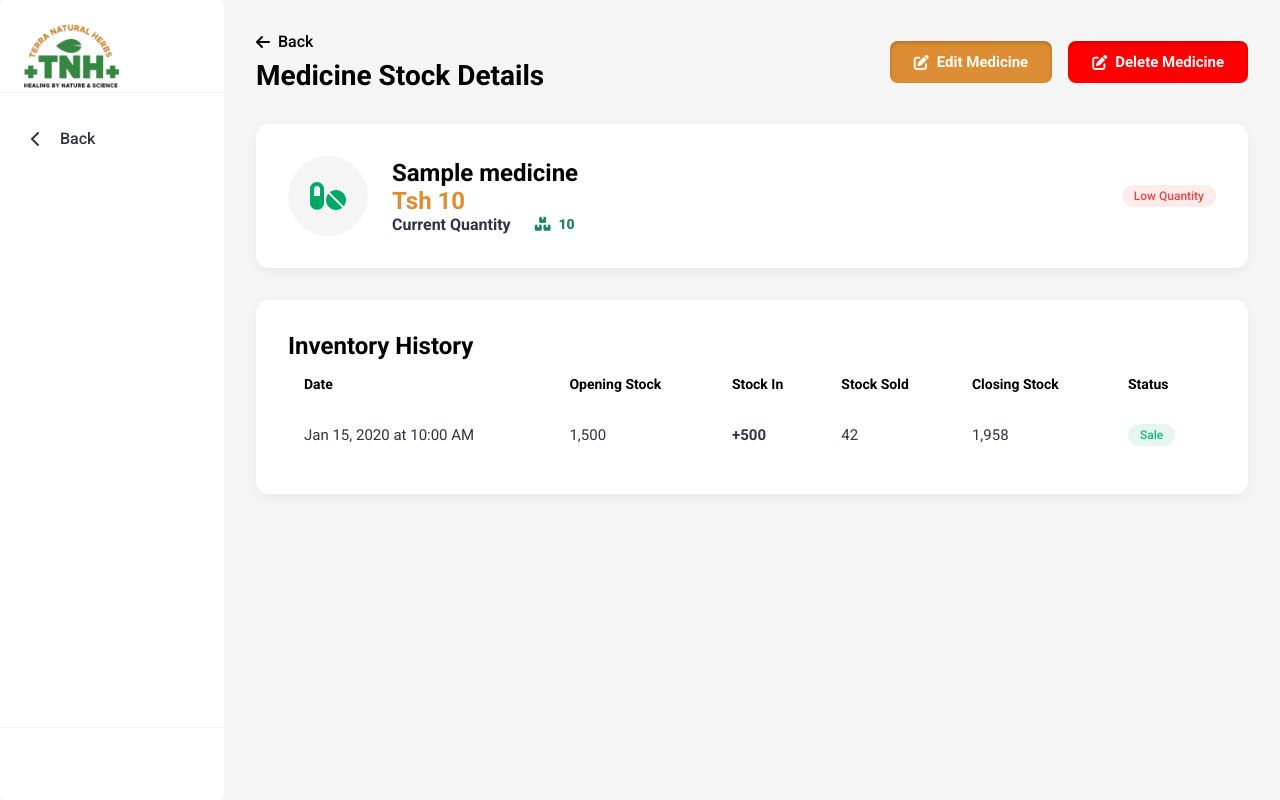
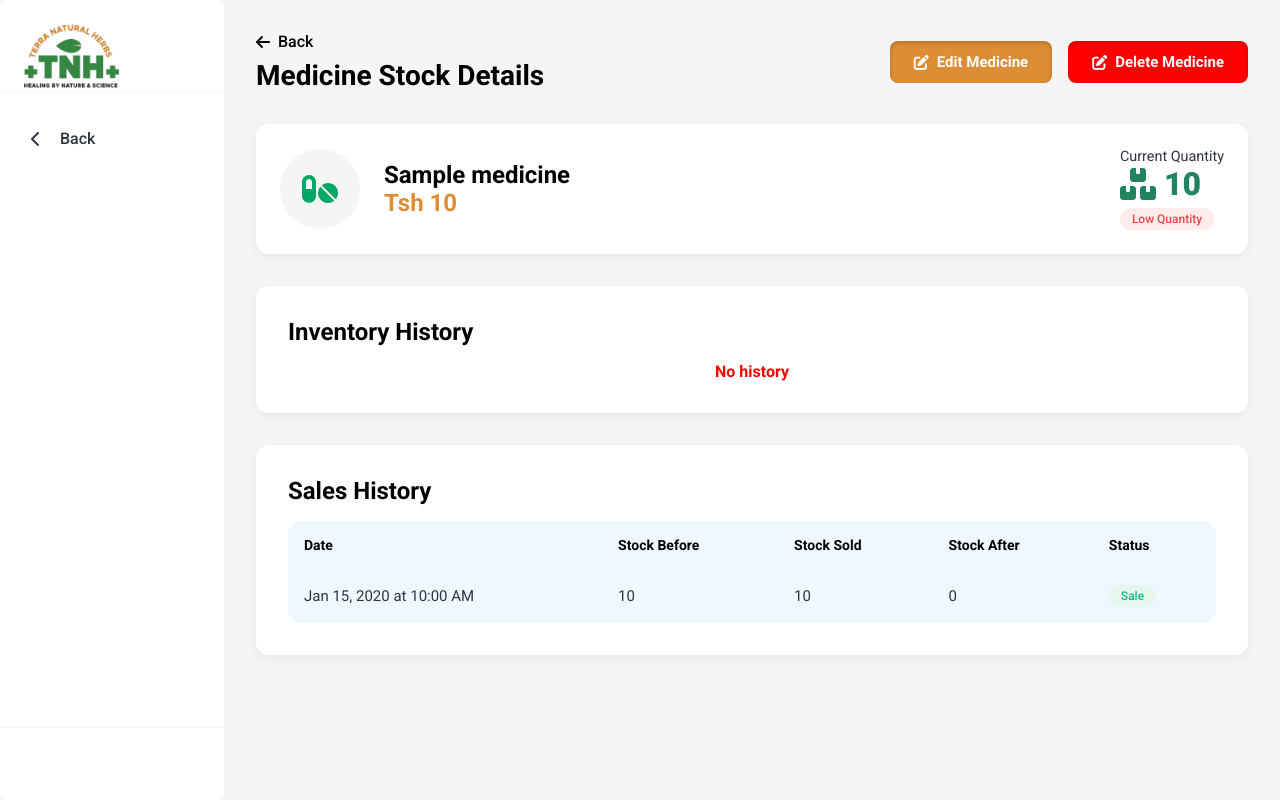
Before and after one commit to KevinKagwima/terra, a Flask app: page /inventory/1/history in a window 1280 px wide. Run offline with Flask 3, Linux system fonts and the light colour scheme; tables that the repository leaves empty hold one stand-in row (values such as "Sample post"); parts of the project's set-up code (start-up, migrations or seed data) failed here and were passed over.

Commit message:
updated files

```diff
--- a/Admin/routes.py
+++ b/Admin/routes.py
@@ -129,6 +129,9 @@ def populate_inventory(branch_id):
           )
           db.session.add(new_inventory)
           db.session.commit()
+
+          record_opening_stock(new_inventory.id, new_inventory.quantity, "Opening Stock", new_inventory.quantity)
+
   except Exception as e:
     db.session.rollback()
     print(f"{str(e)}")
@@ -318,7 +321,7 @@ def add_medicine():
       db.session.add(new_inventory)
       db.session.commit()
 
-      record_opening_stock(new_inventory.id, new_inventory.quantity, "Opening Stock")
+      record_opening_stock(new_inventory.id, form.quantity.data, "Opening Stock", new_inventory.quantity)
 
       NotificationService.create_new_medicine_notification(
         new_medicine.id,
@@ -349,7 +352,7 @@ def add_medicine():
     timeout=600
   )
 
-def record_opening_stock(inventory_id, stock_number, stock_status):
+def record_opening_stock(inventory_id, stock_number, stock_status, current_stock):
   inventory_history = InventoryHistory(
     inventory_id = inventory_id,
     stock_added = stock_number,
@@ -357,6 +360,10 @@ def record_opening_stock(inventory_id, stock_number, stock_status):
     stock_status = stock_status
   )
   db.session.add(inventory_history)
+  if inventory_history.stock_status == "Sale":
+    inventory_history.stock_before = current_stock + 1
+  else:
+    inventory_history.stock_before = current_stock - stock_number
   db.session.commit()
 
 @admin.route("/edit/medicine/<int:inventory_id>", methods=["POST", "GET"])
@@ -379,7 +386,7 @@ def edit_medicine(inventory_id):
       inventory.inventory.price = form.price.data
       if form.quantity.data:
         inventory.quantity = inventory.quantity + form.quantity.data
-        record_opening_stock(inventory.id, form.quantity.data, "Refill")
+        record_opening_stock(inventory.id, form.quantity.data, "Refill", inventory.quantity)
       db.session.commit()
 
       flash("Medicine updated successfully", "success")
@@ -415,7 +422,8 @@ def inventory_history(inventory_id):
 
   context = {
     "inventory": inventory,
-    "history": InventoryHistory.query.filter_by(inventory_id=inventory.id).all()
+    "history": InventoryHistory.query.filter(InventoryHistory.inventory_id==inventory.id, InventoryHistory.stock_status != "Sale").all(),
+    "sale_history": InventoryHistory.query.filter_by(inventory_id=inventory.id, stock_status="Sale").all()
   }
 
   return CachedResponse(
@@ -1196,6 +1204,7 @@ def record_transaction(prescription_id, diagnosis_id):
     if inventory:
       inventory.quantity = inventory.quantity - 1
       db.session.commit()
+
   new_payment = Payment(
     amount = prescription.total,
     is_completed = True,
@@ -1207,11 +1216,15 @@ def record_transaction(prescription_id, diagnosis_id):
   )
   db.session.add(new_payment)
   db.session.commit()
+
+  record_opening_stock(inventory.id, 1, "Sale", inventory.quantity)
+
   NotificationService.create_payment_notification(
     new_payment.id,
     new_payment.amount,
     f"{new_payment.patient_payment.first_name} {new_payment.patient_payment.last_name}"
   )
+
   if inventory.quantity < 10:
     NotificationService.create_low_inventory_notification(
       inventory.inventory.name,
--- a/Models/medicine.py
+++ b/Models/medicine.py
@@ -25,6 +25,7 @@ class InventoryHistory(BaseModel, db.Model):
   __tablename__ = "inventory_history"
   inventory_id = db.Column(db.Integer, db.ForeignKey('inventory.id'))
   stock_added = db.Column(db.Integer(), default=0)
+  stock_before = db.Column(db.Integer())
   stock_status = db.Column(db.String(20))
   date_updated = db.Column(db.DateTime())
 
--- a/import.py
+++ b/import.py
@@ -1,9 +1,9 @@
 from flask import Flask
 from flask_bcrypt import Bcrypt
-from Models.base_model import db
+from Models.base_model import db,  get_local_time
 from Models.users import Patients
 from Models.diseases import Disease
-from Models.medicine import Medicine, Inventory
+from Models.medicine import Medicine, InventoryHistory, Inventory
 from Models.users import Staff, Role
 from config import Config
 import csv
--- a/static/css/appointment.css
+++ b/static/css/appointment.css
@@ -1,3 +1,7 @@
+.container {
+  padding-bottom: 2rem;
+}
+
 .page-title {
   display: grid;
   width: 100%;
--- a/static/css/inventory-history.css
+++ b/static/css/inventory-history.css
@@ -68,7 +68,7 @@
 .overview-card {
   background: white;
   border-radius: var(--radius-m);
-  padding: 2rem;
+  padding: 1.5rem;
   box-shadow: var(--box-shadow);
   display: flex;
   gap: 1.5rem;
@@ -88,9 +88,8 @@
 }
 
 .card-content {
-  display: flex;
-  flex-wrap: wrap;
-  justify-content: space-between;
+  display: grid;
+  grid-template-columns: 1fr auto;
   align-items: center;
   gap: 0.5rem;
   width: 100%;
@@ -100,6 +99,10 @@
   font-size: 1.5rem;
 }
 
+.main-stats {
+  width: max-content;
+}
+
 #price {
   font-size: 1.5rem;
   font-weight: 700;
@@ -107,8 +110,8 @@
 }
 
 .medicine-meta {
-  display: flex;
-  gap: 1.5rem;
+  display: grid;
+  margin-bottom: 0.3rem;
 }
 
 .meta-item {
@@ -117,7 +120,12 @@
   gap: 0.5rem;
   color: var(--light-green);
   font-weight: 900;
-  font-size: 0.875rem;
+  font-size: 2rem;
+}
+
+.medicine-meta h4 {
+  font-weight: 400;
+  font-size: 0.9rem;
 }
 
 /* Table Section */
@@ -150,6 +158,9 @@
 table {
   width: 100%;
   border-collapse: collapse;
+  background-color: aliceblue;
+  border-radius: var(--radius-m);
+  margin-top: 1rem;
 }
 
 th {
--- a/templates/Main/home.html
+++ b/templates/Main/home.html
@@ -925,7 +925,8 @@ current_user.staff_role.name == "Accountant" %}
           <span class="status-badge completed">Paid</span>
           {% elif prescription.appointment_prescription.is_active %}
           <span class="status-badge pending">Appointment Ongoing</span>
-          {% elif (current_user.staff_role.name == "Admin" or current_user.staff_role.name == "Accountant") and
+          {% elif (current_user.staff_role.name == "SuperAdmin" or current_user.staff_role.name == "Admin" or
+          current_user.staff_role.name == "Accountant") and
           prescription.is_paid == False %}
           <button id="pay-btn" class="btn btn-outline" data-id="{{ prescription.unique_id }}">
             <i class="fas fa-wallet"></i>
--- a/templates/Main/inventory-history.html
+++ b/templates/Main/inventory-history.html
@@ -50,8 +50,10 @@ Inventory History {{ inventory.inventory.name }}
       </div>
       <div class="card-content">
         <div class="card-info-stats">
-          <h3>{{ inventory.inventory.name }}</h3>
+          <h3 title="{{ inventory.inventory.name }}">{{ inventory.inventory.name }}</h3>
           <span id="price">{{ "Tsh {:,}".format(inventory.inventory.price) }}</span>
+        </div>
+        <div class="card-info-stats main-stats">
           <div class="medicine-meta">
             <h4>Current Quantity</h4>
             <span class="meta-item">
@@ -59,12 +61,12 @@ Inventory History {{ inventory.inventory.name }}
               {{ "{:,}".format(inventory.quantity) }}
             </span>
           </div>
+          {% if inventory.quantity > 10 %}
+          <span class="status-badge completed">Good Quantity</span>
+          {% else %}
+          <span class="status-badge cancelled">Low Quantity</span>
+          {% endif %}
         </div>
-        {% if inventory.quantity > 10 %}
-        <span class="status-badge completed">Good Quantity</span>
-        {% else %}
-        <span class="status-badge cancelled">Low Quantity</span>
-        {% endif %}
       </div>
     </div>
   </div>
@@ -79,30 +81,86 @@ Inventory History {{ inventory.inventory.name }}
         </button>
       </div> -->
     </div>
-
     <div class="table-container">
       {% if history %}
       <table>
         <thead>
           <tr>
             <th>Date</th>
-            <th>Opening Stock</th>
+            <th>Stock Before</th>
             <th>Stock In</th>
-            <th>Stock Sold</th>
-            <th>Closing Stock</th>
+            <th>Stock After</th>
             <th>Status</th>
           </tr>
         </thead>
         <tbody>
-          {% for record in history %}
+          {% for record in history|sort(attribute="id", reverse=true) %}
           <tr>
             <td>
               {{ record.date_updated.strftime("%b %d, %Y at %I:%M %p") }}
             </td>
-            <td>1,500</td>
-            <td><span class="stock-in">+500</span></td>
-            <td>42</td>
-            <td>1,958</td>
+            <td>
+              {{ record.stock_before }}
+            </td>
+            <td><span class="stock-in">+{{ record.stock_added }}</span></td>
+            <td>{{ record.stock_before + record.stock_added }}</td>
+            <td><span class="status-badge refilled">{{ record.stock_status }}</span></td>
+          </tr>
+          {% endfor %}
+        </tbody>
+      </table>
+      {% else %}
+      <div class="else">
+        <p>No history</p>
+      </div>
+      {% endif %}
+    </div>
+
+    <!-- <div class="table-footer">
+      <div class="pagination">
+        <button class="pagination-btn" disabled>
+          <i class="fas fa-chevron-left"></i>
+        </button>
+        <button class="pagination-btn active">1</button>
+        <button class="pagination-btn">2</button>
+        <button class="pagination-btn">3</button>
+        <button class="pagination-btn">
+          <i class="fas fa-chevron-right"></i>
+        </button>
+      </div>
+    </div> -->
+  </div>
+
+  <div class="table-section">
+    <div class="section-header">
+      <h2>Sales History</h2>
+      <!-- <div class="table-actions">
+        <button class="btn btn-outline">
+          <i class="fas fa-download"></i> Export
+        </button>
+      </div> -->
+    </div>
+    <div class="table-container">
+      {% if sale_history %}
+      <table>
+        <thead>
+          <tr>
+            <th>Date</th>
+            <th>Stock Before</th>
+            <th>Stock Sold</th>
+            <th>Stock After</th>
+            <th>Status</th>
+          </tr>
+        </thead>
+        <tbody>
+          {% for record in sale_history|sort(attribute="id", reverse=true) %}
+          <tr>
+            <td>
+              {{ record.date_updated.strftime("%b %d, %Y at %I:%M %p") }}
+            </td>
+            <td>{{ record.stock_before }}</td>
+            <td>{{ record.stock_added }}</td>
+            <td>{{ record.stock_before - record.stock_added }}</td>
             <td><span class="status-badge refilled">{{ record.stock_status }}</span></td>
           </tr>
           {% endfor %}
```
Also changed, not shown: templates/Main/appointment.html (+10 -4 lines).
